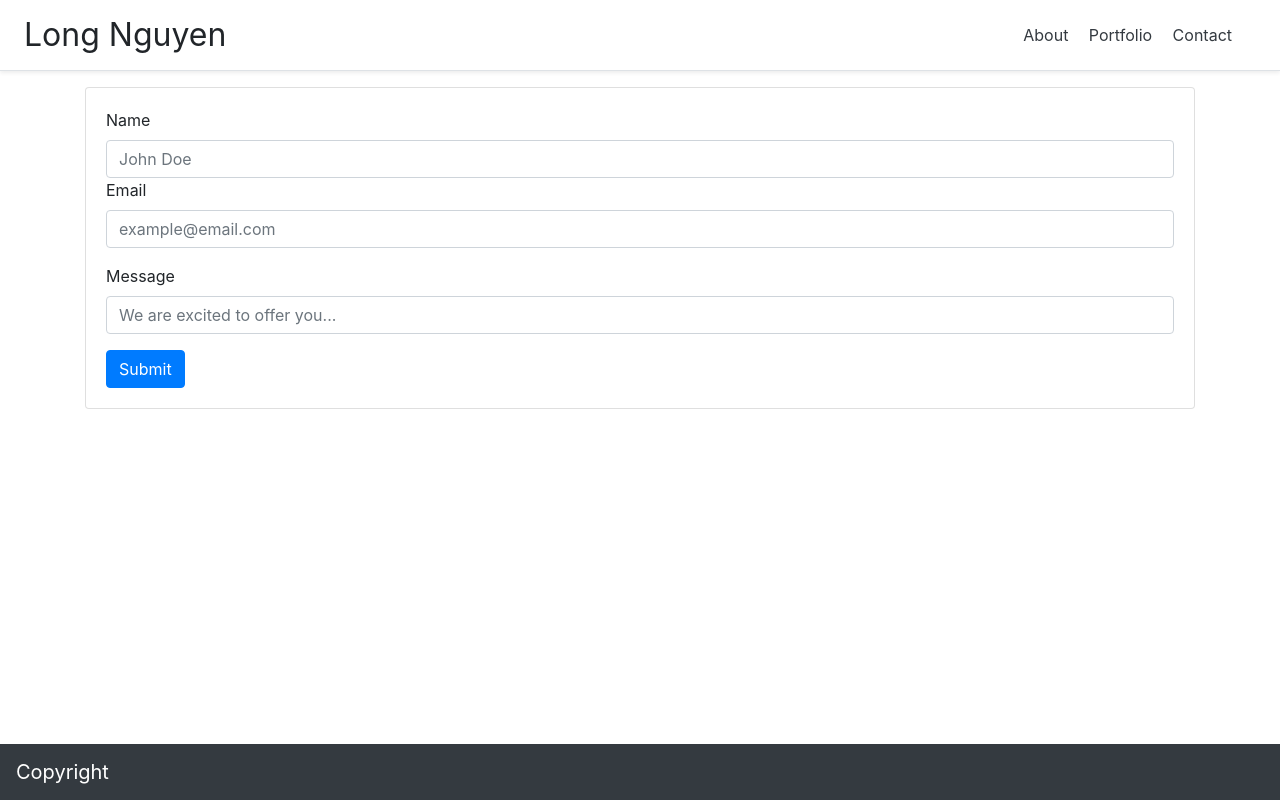
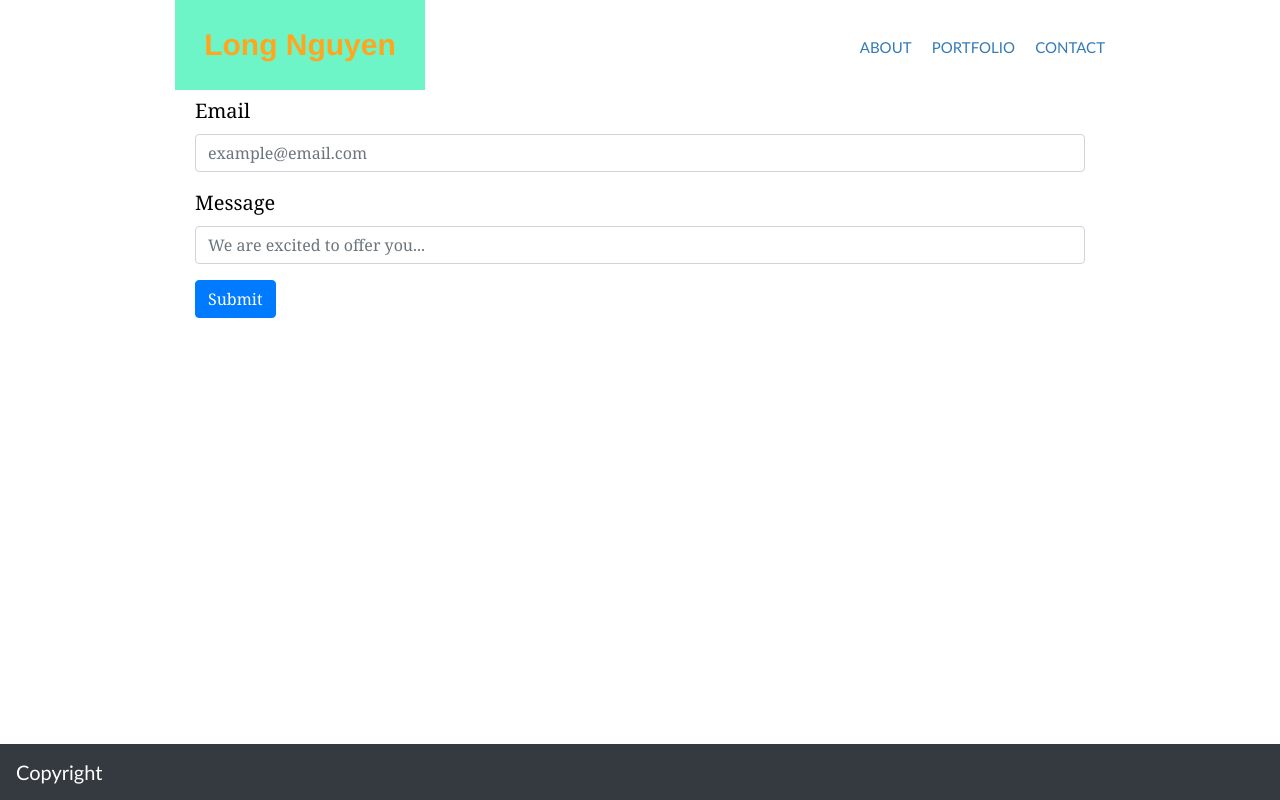
Before and after one commit to LNguyen95uzi/LNguyen95uzi.github.io, a plain HTML site: page contact.html in a window 1280 px wide. Drawn offline with nearby package versions, Linux system fonts and the light colour scheme.

Commit message:
Update major fixes

```diff
--- a/contact.html
+++ b/contact.html
@@ -2,28 +2,35 @@
 <html lang="en">
 
 <head>
+    <meta charset="UTF-8">
+    <meta name="viewport" content="width=device-width, initial-scale=1.0">
+    <meta http-equiv="X-UA-Compatible" content="ie=edge">
     <link rel="stylesheet" href="https://stackpath.bootstrapcdn.com/bootstrap/4.4.1/css/bootstrap.min.css"
         integrity="sha384-Vkoo8x4CGsO3+Hhxv8T/Q5PaXtkKtu6ug5TOeNV6gBiFeWPGFN9MuhOf23Q9Ifjh" crossorigin="anonymous">
+    <link rel="stylesheet" href="style.css">
     <title>Contact Page</title>
+
 </head>
 
 <body>
 
-    <div class="d-flex flex-column flex-md-row align-items-center p-3 px-md-4 mb-3 bg-white border-bottom shadow-sm">
-        <h2 class="my-0 mr-md-auto font-weight-normal">Long Nguyen</h2>
-        <container-auto>
-            <nav class="my-2 my-md-0 mr-md-3">
-                <a class="p-2 text-dark" href="#">About</a>
-                <a class="p-2 text-dark" href="#">Portfolio</a>
-                <a class="p-2 text-dark" href="#">Contact</a>
+    <header>
+        <div class="container">
+            <h1 class="titleName">Long Nguyen</h1>
+            <nav>
+                <ul>
+                    <li><a href="index.html">About</a></li>
+                    <li><a href="portfolio.html">Portfolio</a></li>
+                    <li><a href="contact.html">Contact</a></li>
+                </ul>
             </nav>
-        </container-auto>
-    </div>
+        </div>
+    </header>
 
     <div class="container">
         <div class="row">
             <div class="col">
-                <div class="card">
+                <div class="contactCard">
                     <div class="card-body">
 
                         <form>
@@ -48,22 +55,11 @@
         </div>
     </div>
 
-    <nav class="navbar fixed-bottom navbar-dark bg-dark">
-        <a class="navbar-brand" href="#">Copyright</a>
-    </nav>
-
-    <script src="https://code.jquery.com/jquery-3.4.1.slim.min.js"
-        integrity="sha384-J6qa4849blE2+poT4WnyKhv5vZF5SrPo0iEjwBvKU7imGFAV0wwj1yYfoRSJoZ+n"
-        crossorigin="anonymous"></script>
-    <script src="https://cdn.jsdelivr.net/npm/popper.js@1.16.0/dist/umd/popper.min.js"
-        integrity="sha384-Q6E9RHvbIyZFJoft+2mJbHaEWldlvI9IOYy5n3zV9zzTtmI3UksdQRVvoxMfooAo"
-        crossorigin="anonymous"></script>
-    <script src="https://stackpath.bootstrapcdn.com/bootstrap/4.4.1/js/bootstrap.min.js"
-        integrity="sha384-wfSDF2E50Y2D1uUdj0O3uMBJnjuUD4Ih7YwaYd1iqfktj0Uod8GCExl3Og8ifwB6"
-        crossorigin="anonymous"></script>
-
-
-
+    <footer>
+        <nav class="navbar fixed-bottom navbar-dark bg-dark">
+            <a class="navbar-brand" href="#">Copyright</a>
+        </nav>
+    </footer>
 
 
 </body>
--- /dev/null
+++ b/style.css
@@ -0,0 +1,80 @@
+body {
+    font-family: Cambria, Cochin, Georgia, Times, 'Times New Roman', serif;
+    font-size: 20px;
+    color: black;
+
+}
+
+* {
+    box-sizing: border-box;
+    margin: 0;
+    padding: 0;
+}
+
+li, a {
+    font-family: 'Trebuchet MS', 'Lucida Sans Unicode', 'Lucida Grande', 'Lucida Sans', Arial, sans-serif;
+}
+
+.container {
+    width: 80%;
+    max-width: 960px;
+    margin: 0 auto;
+    clear: both;
+}
+
+header{
+    background-color: white;
+    position: fixed;
+    top: 0;
+    left: 0;
+    margin: 0;
+    width: 100%;
+    overflow: visible;
+    z-index: 1;
+
+}
+header::after{
+    overflow: scroll;
+    content: '';
+    display: table;
+    clear: both;
+
+
+}
+nav{
+    float: right;
+    overflow: hidden;
+
+}
+
+nav ul{
+    margin: 0;
+    padding: 0;
+    list-style: none;
+}
+nav li{
+    display: inline-block;
+    margin-left: 15px;
+    padding-top: 30px;
+
+}
+nav ul li a {
+    color: #337ab7;
+    text-decoration: none;
+    text-transform: uppercase;
+    font-size: 15px;
+}
+.titleName {
+    float: left;
+    width: 250px;
+    height: 90px;
+    font-family: 'Franklin Gothic Medium', 'Arial Narrow', Arial, sans-serif;
+    font-size: 30px;
+    font-weight: 700;
+    line-height: 90px;
+    text-align: center;
+    color: rgb(255, 166, 32);
+    background: rgb(109, 245, 199);
+}
+
+/* Body Section  */
```
Also changed, not shown: index.html (+31 -19 lines), portfolio.html (+35 -83 lines).
